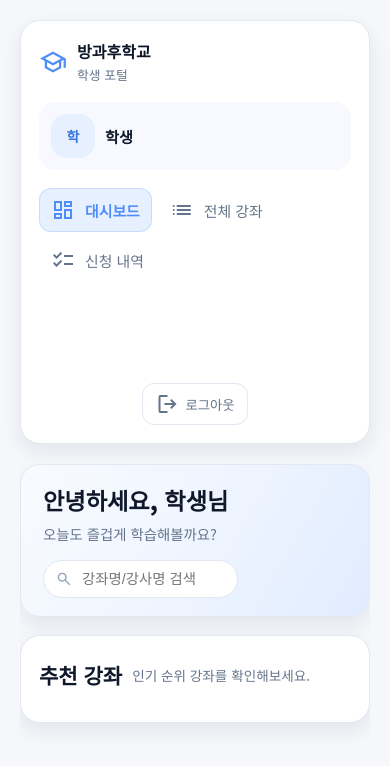
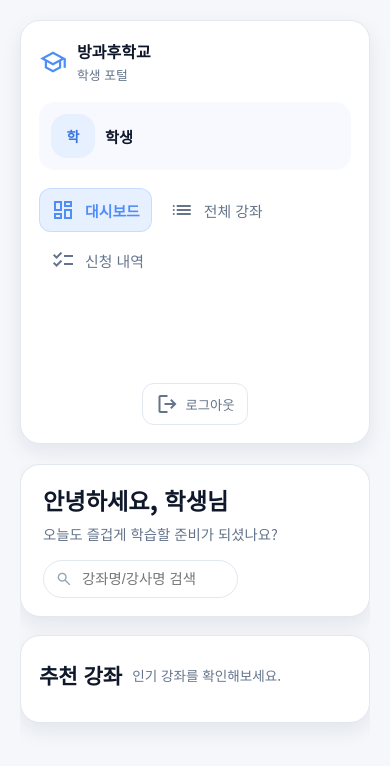
Before and after one commit to tlscksgur/afterSchoolM, a plain HTML site: page student.html in a window 390 px wide. Drawn offline with nearby package versions, Linux system fonts and the light colour scheme; no server answers; a web font is replaced by a local one.

Commit message:
학생페이지

```diff
--- a/css/student.css
+++ b/css/student.css
@@ -4,7 +4,6 @@
   --accent: #4f8df7;
   --accent-strong: #3a76e0;
   --accent-soft: #e7f0ff;
-  --accent-glow: rgba(79, 141, 247, 0.2);
   --ink: #0f172a;
   --muted: #64748b;
   --bg: #f5f7fb;
@@ -170,31 +169,31 @@ body {
   overflow-y: auto;
 }
 
-.header {
+.topbar {
   display: flex;
   justify-content: space-between;
   align-items: center;
   gap: 16px;
-  background: linear-gradient(120deg, #f8fbff, #eef4ff 55%, #e0ecff 100%);
+  background: var(--panel);
   border: 1px solid var(--border);
   border-radius: var(--radius-lg);
   padding: 18px 22px;
   box-shadow: var(--shadow-sm);
 }
 
-.header-left h1 {
+.topbar-title h1 {
   margin: 0;
   font-size: 1.45rem;
   font-weight: 800;
 }
 
-.header-sub {
+.topbar-title p {
   margin: 6px 0 0;
   color: var(--muted);
   font-size: 0.9rem;
 }
 
-.header-actions {
+.topbar-actions {
   display: flex;
   align-items: center;
   gap: 12px;
@@ -236,19 +235,6 @@ body {
   border-radius: var(--radius-lg);
   padding: 18px;
   box-shadow: var(--shadow-sm);
-  position: relative;
-  animation: rise 0.5s ease;
-}
-
-@keyframes rise {
-  from {
-    opacity: 0;
-    transform: translateY(10px);
-  }
-  to {
-    opacity: 1;
-    transform: translateY(0);
-  }
 }
 
 .section-head {
@@ -356,7 +342,7 @@ body {
 .course-card::before {
   content: "";
   display: block;
-  height: 92px;
+  height: 110px;
   background: linear-gradient(135deg, #dbeafe, #eff6ff 55%, #ffffff 100%);
 }
 
@@ -655,12 +641,12 @@ button {
     flex-wrap: wrap;
   }
 
-  .header {
+  .topbar {
     flex-direction: column;
     align-items: flex-start;
   }
 
-  .header-actions {
+  .topbar-actions {
     width: 100%;
     justify-content: space-between;
   }
@@ -671,7 +657,7 @@ button {
     width: 100%;
   }
 
-  .header-actions {
+  .topbar-actions {
     flex-direction: column;
     align-items: stretch;
   }
--- a/student.html
+++ b/student.html
@@ -54,12 +54,12 @@
     </aside>
 
     <main class="main">
-      <header class="header">
-        <div class="header-left">
+      <header class="topbar">
+        <div class="topbar-title">
           <h1>안녕하세요, <span id="studentName">학생</span>님</h1>
-          <p class="header-sub">오늘도 즐겁게 학습해볼까요?</p>
+          <p>오늘도 즐겁게 학습할 준비가 되셨나요?</p>
         </div>
-        <div class="header-actions">
+        <div class="topbar-actions">
           <div class="search-box">
             <span class="material-symbols-outlined">search</span>
             <input id="globalSearch" type="text" placeholder="강좌명/강사명 검색" />
@@ -70,7 +70,7 @@
       <section class="page-section" id="dashboard">
         <div class="section-head">
           <h2>추천 강좌</h2>
-          <div class="hint">인기 순위 강좌를 확인해보세요.</div>
+          <div class="hint">인기 강좌를 확인해보세요.</div>
         </div>
         <div id="dashboardGrid" class="course-grid"></div>
       </section>
```
